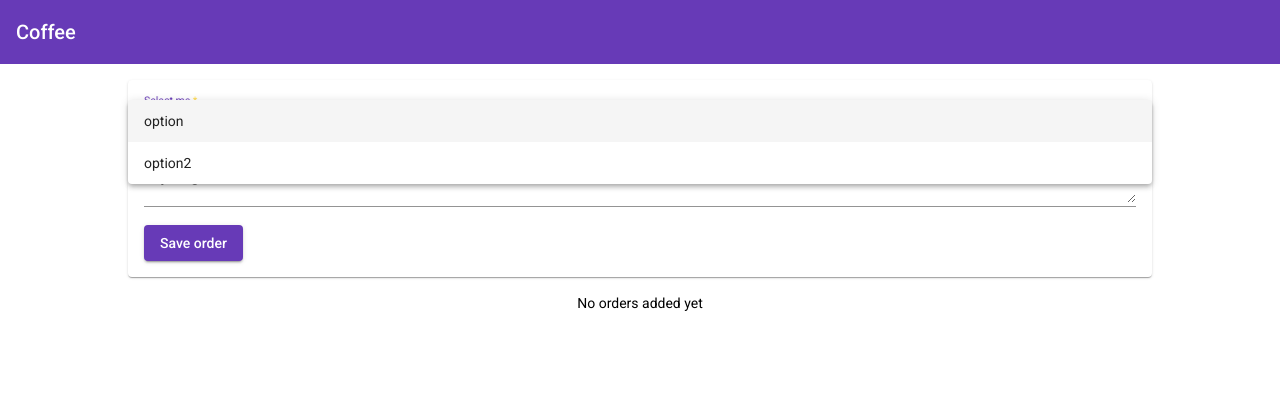
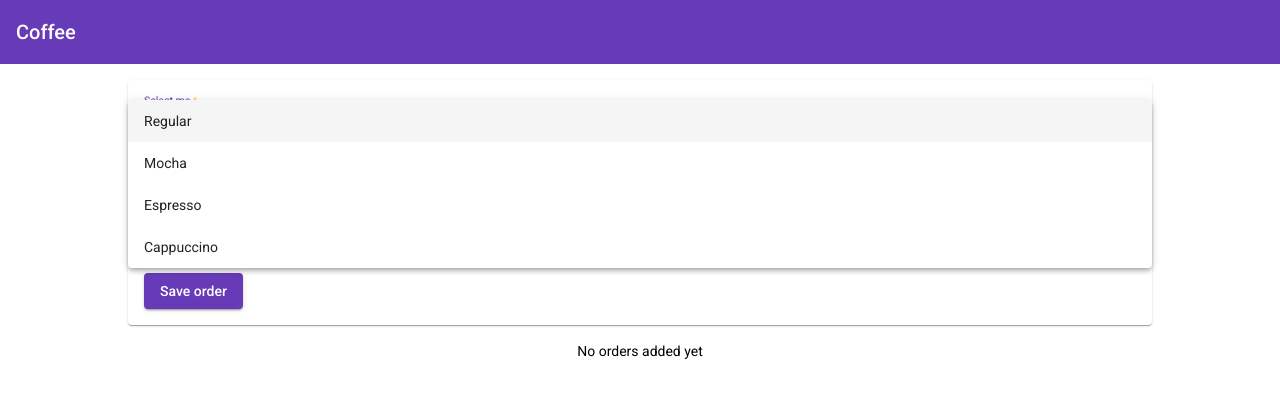
Before and after one commit to ldbolk/educom-coffeeshop-assignment, an Angular app in the folder angular/coffeeshop/: page / in a window 1280 px wide. Both pictures are taken after a click on the element 640 px from the left and 121 px from the top of the page. Shown: the top 398 px of the page. Built offline with nearby package versions, Linux system fonts and the light colour scheme.

Commit message:
Added more traditional options and checkboxes

```diff
--- a/angular/coffeeshop/src/app/app.module.ts
+++ b/angular/coffeeshop/src/app/app.module.ts
@@ -8,6 +8,7 @@ import { MatButtonModule } from '@angular/material/button'
 import { MatToolbarModule } from '@angular/material/toolbar'
 import { MatExpansionModule } from '@angular/material/expansion'
 import { MatSelectModule } from '@angular/material/select'
+import { MatCheckboxModule } from '@angular/material/checkbox'
 
 import { AppRoutingModule } from './app-routing.module';
 import { AppComponent } from './app.component';
@@ -32,7 +33,8 @@ import { PostListComponent } from './posts/post-list/post-list.component';
     MatButtonModule,
     MatToolbarModule,
     MatExpansionModule,
-    MatSelectModule
+    MatSelectModule,
+    MatCheckboxModule
   ],
   providers: [],
   bootstrap: [AppComponent]
--- a/angular/coffeeshop/src/app/posts/post-create/post-create.component.html
+++ b/angular/coffeeshop/src/app/posts/post-create/post-create.component.html
@@ -8,10 +8,11 @@
             ngModel
             #type="ngModel"
             required>
-                <mat-option value="option">option</mat-option>
-                <mat-option value="option2">option2</mat-option>
+                <mat-option value="Regular">Regular</mat-option>
+                <mat-option value="Mocha">Mocha</mat-option>
+                <mat-option value="Espresso">Espresso</mat-option>
+                <mat-option value="Cappuccino">Cappuccino</mat-option>
             </mat-select>
-            <mat-hint align="end">test</mat-hint>
             <!-- <input
             matInput
             type="text"
@@ -21,6 +22,13 @@
             #type="ngModel"> -->
             <mat-error *ngIf="type.invalid">Please select a coffee type</mat-error>
         </mat-form-field>
+        <mat-checkbox ngModel #type="ngModel" name="checkMilk" defaultValue="false">
+            Milk
+        </mat-checkbox>
+        <br>
+        <mat-checkbox ngModel #type="ngModel" name="checkSugar" defaultValue="false">
+            Sugar
+        </mat-checkbox>
         <mat-form-field>
             <textarea
                 matInput
@@ -30,7 +38,7 @@
                 placeholder="Anything we should be aware of?"
                 #content="ngModel">
             </textarea>
-    </mat-form-field>
+        </mat-form-field>
         <button
             mat-raised-button
             color = "primary"
--- a/angular/coffeeshop/src/app/posts/post-create/post-create.component.ts
+++ b/angular/coffeeshop/src/app/posts/post-create/post-create.component.ts
@@ -15,10 +15,19 @@ export class PostCreateComponent {
         if (form.invalid) {
             return;
         }
+        if (form.value.checkMilk == '') {
+            form.value.checkMilk = false
+        }
+        if (form.value.checkSugar == '') {
+            form.value.checkSugar = false;
+        }
         const order = {
             cType: form.value.cType,
-            content: form.value.content
+            content: form.value.content,
+            Milk: form.value.checkMilk,
+            Sugar: form.value.checkSugar
         };
+        console.log(order)
         this.orderCreated.emit(order)
     }
 }
--- a/angular/coffeeshop/src/app/posts/post-list/post-list.component.html
+++ b/angular/coffeeshop/src/app/posts/post-list/post-list.component.html
@@ -4,7 +4,13 @@
             {{ $any(order).cType }}
         </mat-expansion-panel-header>
         <p>{{ $any(order).content }}</p>
-        <p></p>
+        Extras:
+        <ul **ngIf="order.Milk">
+            <li>{{order.Milk}}</li>
+        </ul>
+        <ul **ngIf="order.Sugar">
+            <li>{{order.Sugar}}</li>
+        </ul>
     </mat-expansion-panel>
 </mat-accordion>
 <p class="info-text mat-body-1" *ngIf="orders.length <= 0">No orders added yet</p>
```
